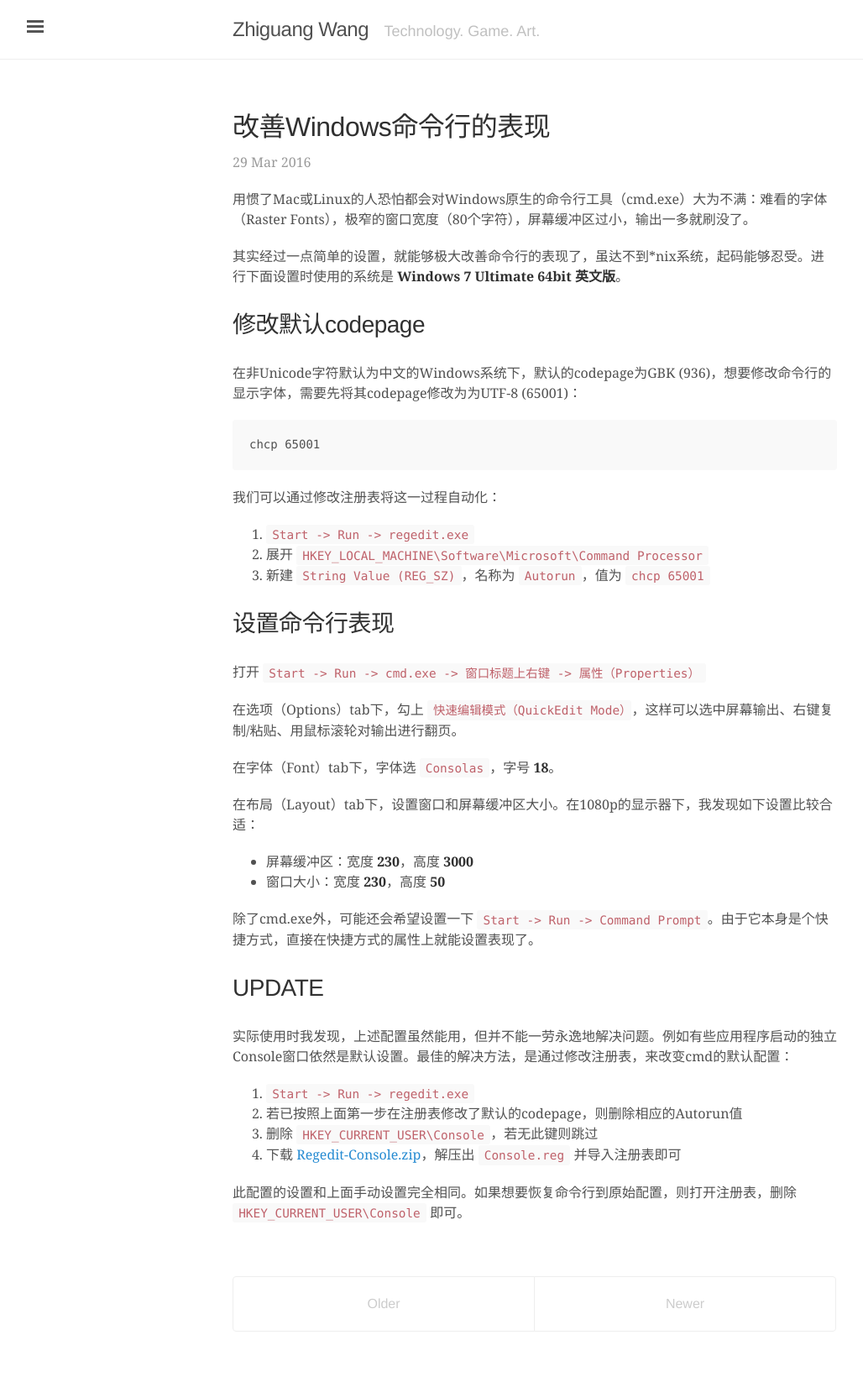
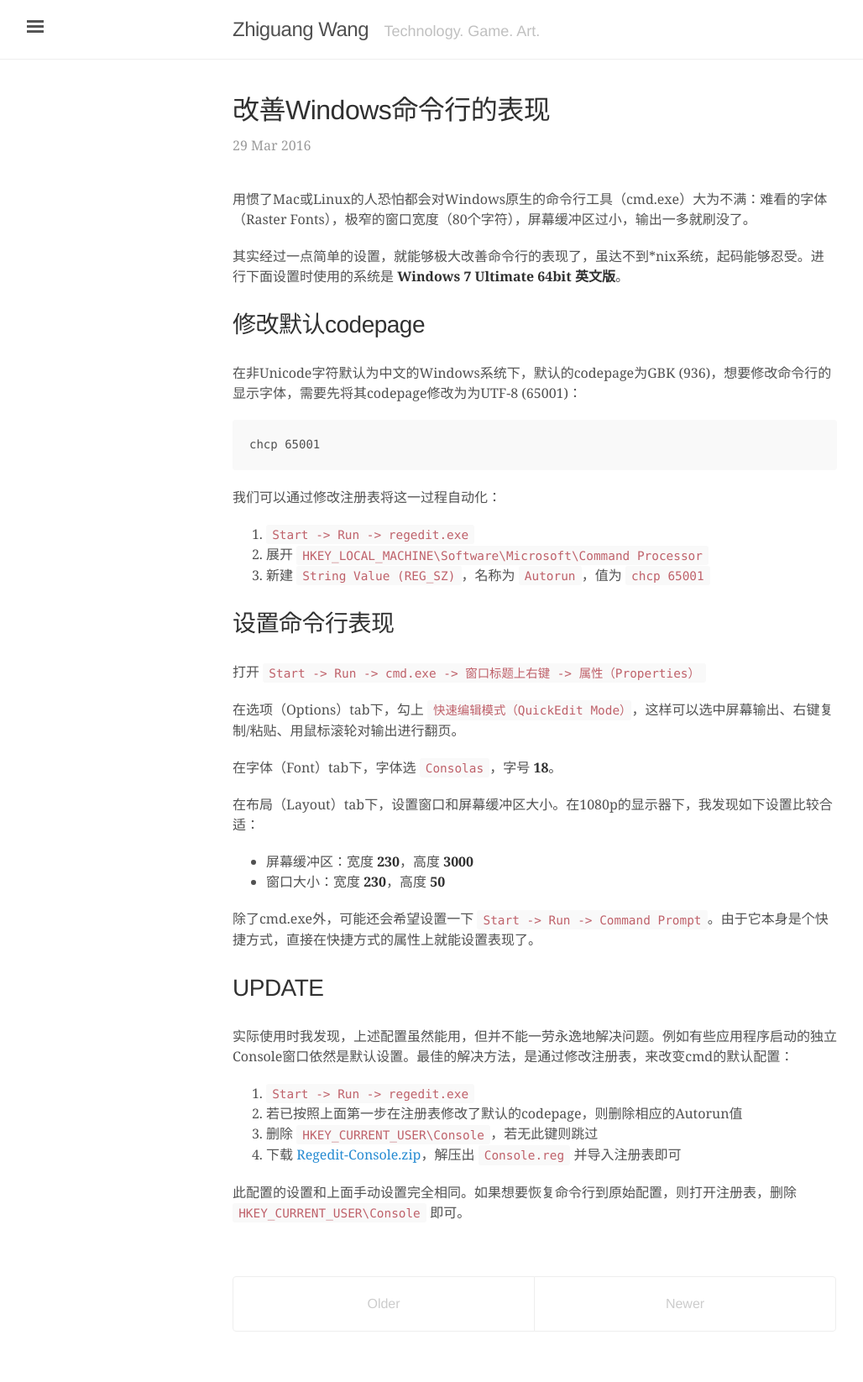
Before and after one commit to zhiguangwang/zhiguangwang.github.io, a Jekyll site: the page built from index.html, in a window 1280 px wide. Shown: the whole page at 84% size, without its empty margins (3-1031 px from the left). Built offline with Jekyll 4.4.1, drawn with Linux system fonts in a browser that asks for light colours; the list of posts is cut into pages by our own code.

Commit message:
Improve css margin

```diff
--- a/public/css/lanyon.css
+++ b/public/css/lanyon.css
@@ -95,7 +95,7 @@ h1, h2, h3, h4, h5, h6 {
 .masthead {
   padding-top:    1rem;
   padding-bottom: 1rem;
-  margin-bottom: 3rem;
+  margin-bottom: 2rem;
   border-bottom: 1px solid #eee;
 }
 .masthead-title {
@@ -326,7 +326,7 @@ a.sidebar-nav-item:focus {
 .post-date {
   display: block;
   margin-top: -.5rem;
-  margin-bottom: 1rem;
+  margin-bottom: 2rem;
   color: #9a9a9a;
 }
 
```
